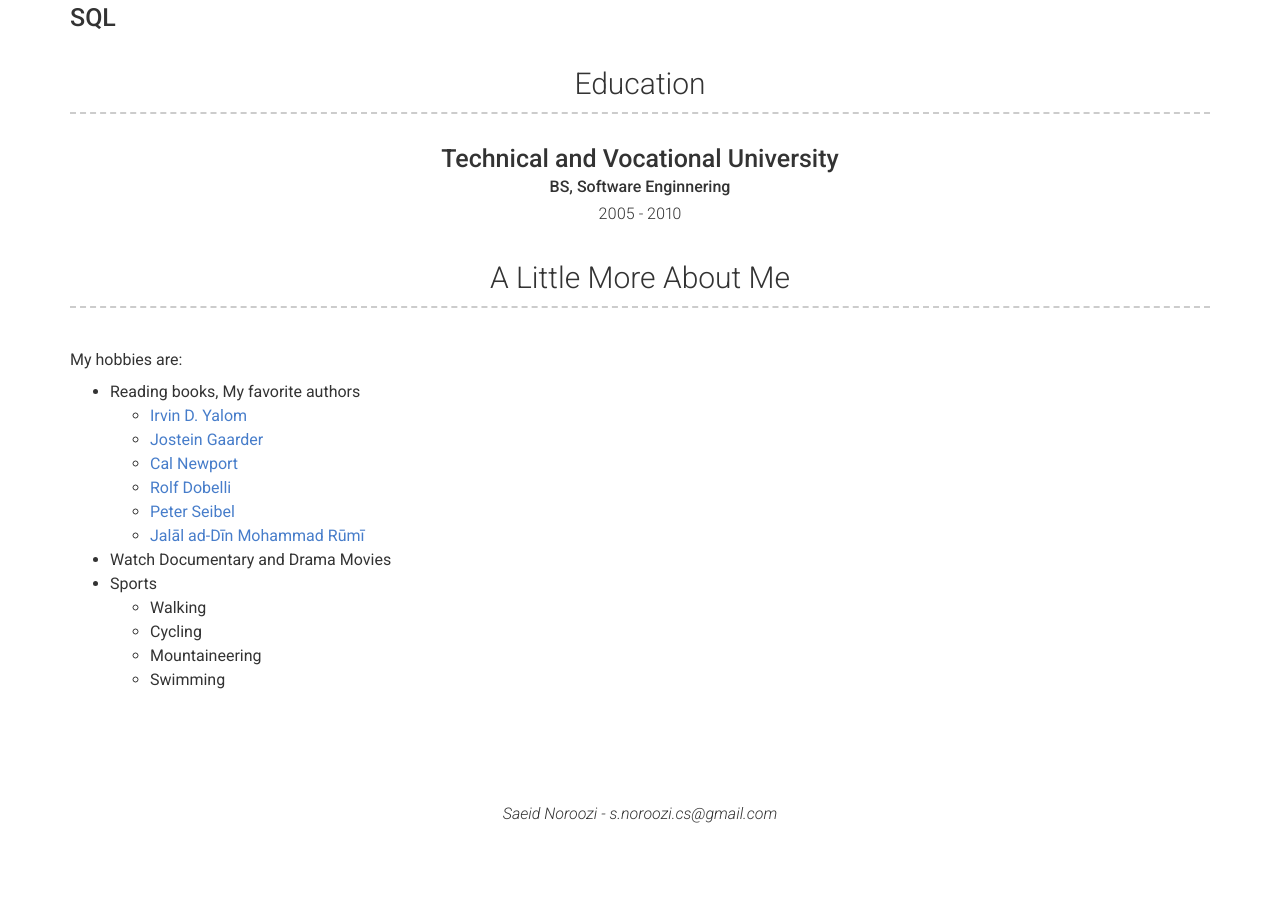
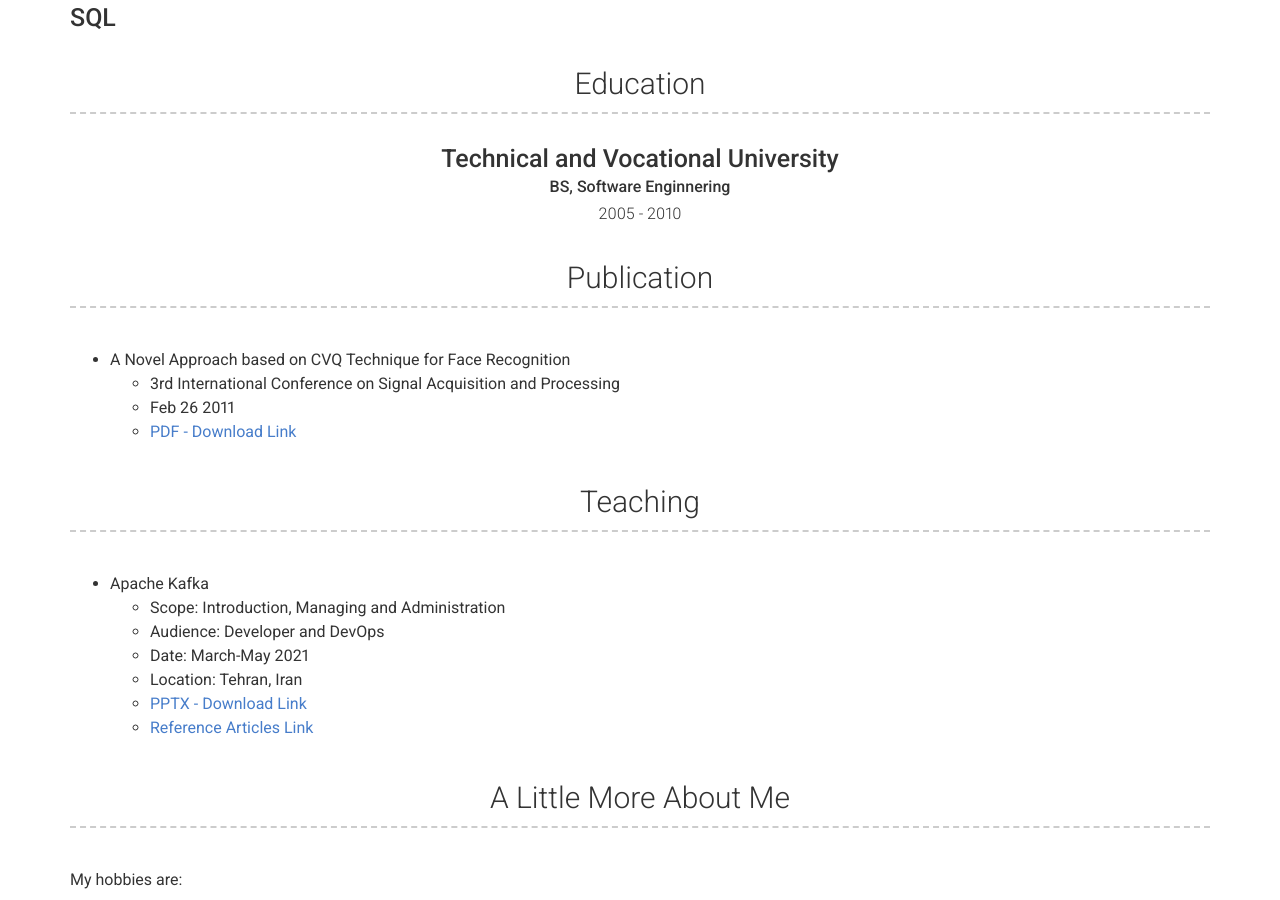
Before and after one commit to s-noroozi-cs/s-noroozi-cs.github.io, a Jekyll site: the page built from index.md, in a window 1280 px wide and 900 px high, scrolled down 1125 px. Built offline with Jekyll 4.4.1, drawn with Linux system fonts in a browser that asks for light colours; nearby versions of some CDN libraries; before the commit the page ends 1958 px from its top, so only the background shows below that.

Commit message:
add article and presentation

```diff
--- a/_config.yml
+++ b/_config.yml
@@ -49,18 +49,38 @@ content:
         sub_title: BS, Software Enginnering
         caption: 2005 - 2010
 
+  - title: Publication
+    layout: text
+    content: |
+         - A Novel Approach based on CVQ Technique for Face Recognition
+           - 3rd International Conference on Signal Acquisition and Processing
+           - Feb 26 2011
+           - <a href="documents/2011_ICSAP_A-Novel-Approach-based-on-CVQ-Technique-for-Face-Recognition.pdf" target="_blank">PDF - Download Link</a>
+
+  - title: Teaching
+    layout: text
+    content: |
+         - Apache Kafka
+           - Scope: Introduction, Managing and Administration
+           - Audience: Developer and DevOps
+           - Date: March-May 2021
+           - Location: Tehran, Iran
+           - <a href="documents/isc-nps-apache-kafka.pptx" target="_blank">PPTX - Download Link</a>
+           - <a href="documents/apache-kafka-useful-articles.txt" target="_blank">Reference Articles Link</a>
+
+
   - title: A Little More About Me
     layout: text
     content: | # this will include new lines to allow paragraphs
        My hobbies are:
 
          - Reading books, My favorite authors
-           - <a href="https://en.wikipedia.org/wiki/Irvin_D._Yalom">Irvin D. Yalom</a>
-           - <a href="https://en.wikipedia.org/wiki/Jostein_Gaarder">Jostein Gaarder</a>
-           - <a href="https://en.wikipedia.org/wiki/Cal_Newport">Cal Newport</a>
-           - <a href="https://en.wikipedia.org/wiki/Rolf_Dobelli">Rolf Dobelli</a>
-           - <a href="https://en.wikipedia.org/wiki/Coders_at_Work">Peter Seibel</a>
-           - <a href="https://en.wikipedia.org/wiki/Rumi">Jalāl ad-Dīn Mohammad Rūmī</a>
+           - <a href="https://en.wikipedia.org/wiki/Irvin_D._Yalom" target="_blank">Irvin D. Yalom</a>
+           - <a href="https://en.wikipedia.org/wiki/Jostein_Gaarder" target="_blank">Jostein Gaarder</a>
+           - <a href="https://en.wikipedia.org/wiki/Cal_Newport" target="_blank">Cal Newport</a>
+           - <a href="https://en.wikipedia.org/wiki/Rolf_Dobelli" target="_blank">Rolf Dobelli</a>
+           - <a href="https://en.wikipedia.org/wiki/Coders_at_Work" target="_blank">Peter Seibel</a>
+           - <a href="https://en.wikipedia.org/wiki/Rumi" target="_blank">Jalāl ad-Dīn Mohammad Rūmī</a>
          <br/>
          - Watch Documentary and Drama Movies
          <br/>
```
Also changed, not shown: Gemfile (line endings or trailing spaces), Gemfile.lock, 1 other file.
